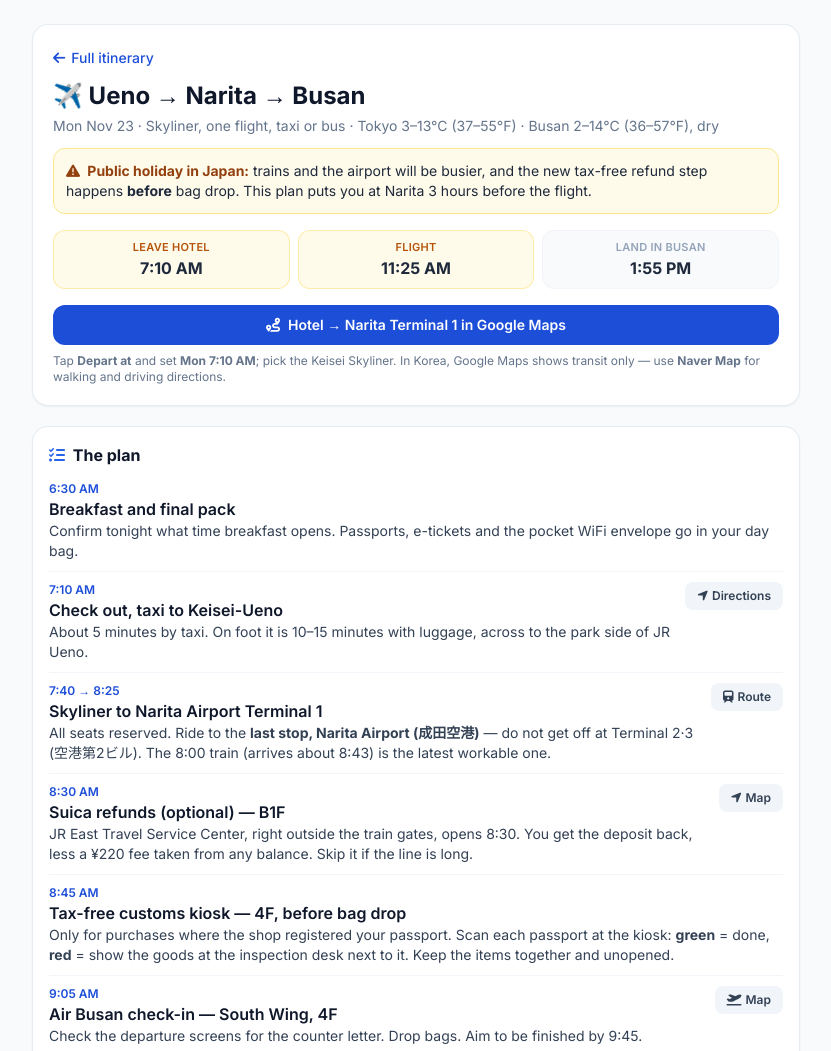
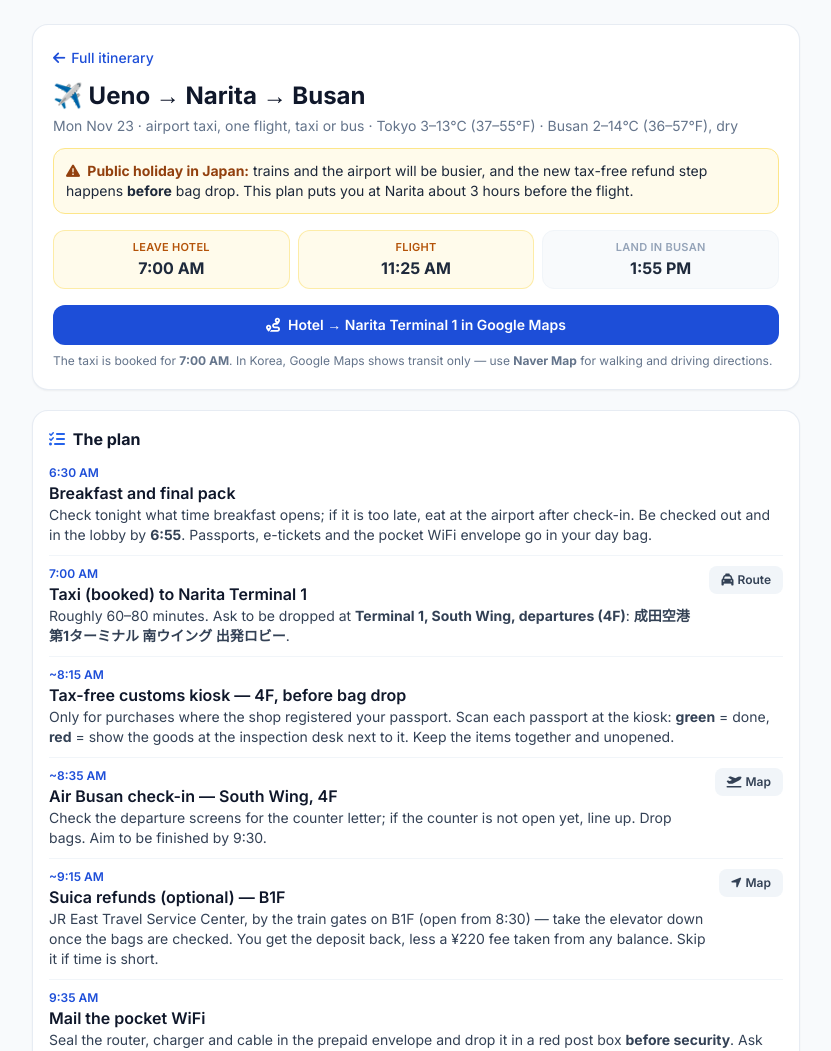
Before and after one commit to pho2go/japan-korea-itinerary, a plain HTML site: page narita-busan.html in a window 1280 px wide. Shown: the top 1051 px of the page, without its empty margins (224-1055 px from the left). Drawn offline with nearby package versions, Linux system fonts and the light colour scheme.

Commit message:
Nov 23: airport taxi booked for 7:00 AM replaces the Skyliner on the day page and itinerary
Co-Authored-By: Claude Fable 5.2 <noreply@anthropic.com>
Claude-Session: https://claude.ai/code/session_01PjRRv6RmcRMAcpouhfRttE

```diff
--- a/narita-busan.html
+++ b/narita-busan.html
@@ -32,14 +32,14 @@
             <i class="fa-solid fa-arrow-left"></i> Full itinerary
         </a>
         <h1 class="text-2xl font-bold text-slate-900">✈️ Ueno → Narita → Busan</h1>
-        <p class="text-sm text-slate-500 mt-1">Mon Nov 23 · Skyliner, one flight, taxi or bus · Tokyo 3–13°C (37–55°F) · Busan 2–14°C (36–57°F), dry</p>
+        <p class="text-sm text-slate-500 mt-1">Mon Nov 23 · airport taxi, one flight, taxi or bus · Tokyo 3–13°C (37–55°F) · Busan 2–14°C (36–57°F), dry</p>
         <div class="mt-3 bg-amber-50 border border-amber-200 rounded-xl p-3 text-sm text-slate-800">
-            <strong class="text-amber-800"><i class="fa-solid fa-triangle-exclamation mr-1"></i> Public holiday in Japan:</strong> trains and the airport will be busier, and the new tax-free refund step happens <strong>before</strong> bag drop. This plan puts you at Narita 3 hours before the flight.
+            <strong class="text-amber-800"><i class="fa-solid fa-triangle-exclamation mr-1"></i> Public holiday in Japan:</strong> trains and the airport will be busier, and the new tax-free refund step happens <strong>before</strong> bag drop. This plan puts you at Narita about 3 hours before the flight.
         </div>
         <div class="grid grid-cols-3 gap-2 mt-4 text-center">
             <div class="bg-amber-50 border border-amber-200/70 rounded-xl p-2">
                 <span class="text-[11px] font-semibold text-amber-700 uppercase tracking-wide block">Leave hotel</span>
-                <span class="text-base font-bold text-slate-800">7:10 AM</span>
+                <span class="text-base font-bold text-slate-800">7:00 AM</span>
             </div>
             <div class="bg-amber-50 border border-amber-200/70 rounded-xl p-2">
                 <span class="text-[11px] font-semibold text-amber-700 uppercase tracking-wide block">Flight</span>
@@ -50,11 +50,11 @@
                 <span class="text-base font-bold text-slate-800">1:55 PM</span>
             </div>
         </div>
-        <a href="https://www.google.com/maps/dir/?api=1&amp;origin=Hotel%20Crown%20Hills%20Ueno%20Premier&amp;origin_place_id=ChIJG-r5XJ-OGGARwJj5DTuWZzQ&amp;destination=Narita%20Airport%20Terminal%201&amp;travelmode=transit" target="_blank" rel="noopener noreferrer"
+        <a href="https://www.google.com/maps/dir/?api=1&amp;origin=Hotel%20Crown%20Hills%20Ueno%20Premier&amp;origin_place_id=ChIJG-r5XJ-OGGARwJj5DTuWZzQ&amp;destination=Narita%20Airport%20Terminal%201&amp;travelmode=driving" target="_blank" rel="noopener noreferrer"
            class="no-print mt-4 w-full px-4 py-2.5 bg-brand-600 hover:bg-brand-700 text-white text-sm font-semibold rounded-xl transition flex items-center justify-center gap-2">
             <i class="fa-solid fa-route"></i> Hotel → Narita Terminal 1 in Google Maps
         </a>
-        <p class="text-xs text-slate-500 mt-2">Tap <strong>Depart at</strong> and set <strong>Mon 7:10 AM</strong>; pick the Keisei Skyliner. In Korea, Google Maps shows transit only — use <strong>Naver Map</strong> for walking and driving directions.</p>
+        <p class="text-xs text-slate-500 mt-2">The taxi is booked for <strong>7:00 AM</strong>. In Korea, Google Maps shows transit only — use <strong>Naver Map</strong> for walking and driving directions.</p>
     </header>
 
     <section class="bg-white rounded-2xl p-4 shadow-sm border border-slate-200/80">
@@ -64,37 +64,21 @@
                 <div>
                     <div class="text-xs font-semibold text-brand-600">6:30 AM</div>
                     <div class="font-semibold text-slate-900">Breakfast and final pack</div>
-                    <div class="text-sm text-slate-700">Confirm tonight what time breakfast opens. Passports, e-tickets and the pocket WiFi envelope go in your day bag.</div>
+                    <div class="text-sm text-slate-700">Check tonight what time breakfast opens; if it is too late, eat at the airport after check-in. Be checked out and in the lobby by <strong>6:55</strong>. Passports, e-tickets and the pocket WiFi envelope go in your day bag.</div>
                 </div>
 
             </li>
             <li class="py-2.5 flex items-start justify-between gap-3">
                 <div>
-                    <div class="text-xs font-semibold text-brand-600">7:10 AM</div>
-                    <div class="font-semibold text-slate-900">Check out, taxi to Keisei-Ueno</div>
-                    <div class="text-sm text-slate-700">About 5 minutes by taxi. On foot it is 10–15 minutes with luggage, across to the park side of JR Ueno.</div>
+                    <div class="text-xs font-semibold text-brand-600">7:00 AM</div>
+                    <div class="font-semibold text-slate-900">Taxi (booked) to Narita Terminal 1</div>
+                    <div class="text-sm text-slate-700">Roughly 60–80 minutes. Ask to be dropped at <strong>Terminal 1, South Wing, departures (4F)</strong>: <strong>成田空港 第1ターミナル 南ウイング 出発ロビー</strong>.</div>
                 </div>
-                <a href="https://www.google.com/maps/dir/?api=1&amp;origin=Hotel%20Crown%20Hills%20Ueno%20Premier&amp;origin_place_id=ChIJG-r5XJ-OGGARwJj5DTuWZzQ&amp;destination=%E4%BA%AC%E6%88%90%E4%B8%8A%E9%87%8E%E9%A7%85&amp;travelmode=walking" target="_blank" rel="noopener noreferrer" class="no-print shrink-0 px-3 py-1.5 bg-slate-100 hover:bg-slate-200 text-slate-700 text-xs font-semibold rounded-lg inline-flex items-center gap-1"><i class="fa-solid fa-location-arrow"></i> Directions</a>
+                <a href="https://www.google.com/maps/dir/?api=1&amp;origin=Hotel%20Crown%20Hills%20Ueno%20Premier&amp;origin_place_id=ChIJG-r5XJ-OGGARwJj5DTuWZzQ&amp;destination=Narita%20Airport%20Terminal%201&amp;travelmode=driving" target="_blank" rel="noopener noreferrer" class="no-print shrink-0 px-3 py-1.5 bg-slate-100 hover:bg-slate-200 text-slate-700 text-xs font-semibold rounded-lg inline-flex items-center gap-1"><i class="fa-solid fa-taxi"></i> Route</a>
             </li>
             <li class="py-2.5 flex items-start justify-between gap-3">
                 <div>
-                    <div class="text-xs font-semibold text-brand-600">7:40 → 8:25</div>
-                    <div class="font-semibold text-slate-900">Skyliner to Narita Airport Terminal 1</div>
-                    <div class="text-sm text-slate-700">All seats reserved. Ride to the <strong>last stop, Narita Airport (成田空港)</strong> — do not get off at Terminal 2·3 (空港第2ビル). The 8:00 train (arrives about 8:43) is the latest workable one.</div>
-                </div>
-                <a href="https://www.google.com/maps/dir/?api=1&amp;origin=%E4%BA%AC%E6%88%90%E4%B8%8A%E9%87%8E%E9%A7%85&amp;destination=Narita%20Airport%20Terminal%201&amp;travelmode=transit" target="_blank" rel="noopener noreferrer" class="no-print shrink-0 px-3 py-1.5 bg-slate-100 hover:bg-slate-200 text-slate-700 text-xs font-semibold rounded-lg inline-flex items-center gap-1"><i class="fa-solid fa-train"></i> Route</a>
-            </li>
-            <li class="py-2.5 flex items-start justify-between gap-3">
-                <div>
-                    <div class="text-xs font-semibold text-brand-600">8:30 AM</div>
-                    <div class="font-semibold text-slate-900">Suica refunds (optional) — B1F</div>
-                    <div class="text-sm text-slate-700">JR East Travel Service Center, right outside the train gates, opens 8:30. You get the deposit back, less a ¥220 fee taken from any balance. Skip it if the line is long.</div>
-                </div>
-                <a href="https://www.google.com/maps/search/?api=1&amp;query=JR%20EAST%20Travel%20Service%20Center%20Narita%20Airport%20Terminal%201" target="_blank" rel="noopener noreferrer" class="no-print shrink-0 px-3 py-1.5 bg-slate-100 hover:bg-slate-200 text-slate-700 text-xs font-semibold rounded-lg inline-flex items-center gap-1"><i class="fa-solid fa-location-arrow"></i> Map</a>
-            </li>
-            <li class="py-2.5 flex items-start justify-between gap-3">
-                <div>
-                    <div class="text-xs font-semibold text-brand-600">8:45 AM</div>
+                    <div class="text-xs font-semibold text-brand-600">~8:15 AM</div>
                     <div class="font-semibold text-slate-900">Tax-free customs kiosk — 4F, before bag drop</div>
                     <div class="text-sm text-slate-700">Only for purchases where the shop registered your passport. Scan each passport at the kiosk: <strong>green</strong> = done, <strong>red</strong> = show the goods at the inspection desk next to it. Keep the items together and unopened.</div>
                 </div>
@@ -102,11 +86,19 @@
             </li>
             <li class="py-2.5 flex items-start justify-between gap-3">
                 <div>
-                    <div class="text-xs font-semibold text-brand-600">9:05 AM</div>
+                    <div class="text-xs font-semibold text-brand-600">~8:35 AM</div>
                     <div class="font-semibold text-slate-900">Air Busan check-in — South Wing, 4F</div>
-                    <div class="text-sm text-slate-700">Check the departure screens for the counter letter. Drop bags. Aim to be finished by 9:45.</div>
+                    <div class="text-sm text-slate-700">Check the departure screens for the counter letter; if the counter is not open yet, line up. Drop bags. Aim to be finished by 9:30.</div>
                 </div>
                 <a href="https://www.google.com/maps/search/?api=1&amp;query=Narita%20Airport%20Terminal%201%20South%20Wing" target="_blank" rel="noopener noreferrer" class="no-print shrink-0 px-3 py-1.5 bg-slate-100 hover:bg-slate-200 text-slate-700 text-xs font-semibold rounded-lg inline-flex items-center gap-1"><i class="fa-solid fa-plane-departure"></i> Map</a>
+            </li>
+            <li class="py-2.5 flex items-start justify-between gap-3">
+                <div>
+                    <div class="text-xs font-semibold text-brand-600">~9:15 AM</div>
+                    <div class="font-semibold text-slate-900">Suica refunds (optional) — B1F</div>
+                    <div class="text-sm text-slate-700">JR East Travel Service Center, by the train gates on B1F (open from 8:30) — take the elevator down once the bags are checked. You get the deposit back, less a ¥220 fee taken from any balance. Skip it if time is short.</div>
+                </div>
+                <a href="https://www.google.com/maps/search/?api=1&amp;query=JR%20EAST%20Travel%20Service%20Center%20Narita%20Airport%20Terminal%201" target="_blank" rel="noopener noreferrer" class="no-print shrink-0 px-3 py-1.5 bg-slate-100 hover:bg-slate-200 text-slate-700 text-xs font-semibold rounded-lg inline-flex items-center gap-1"><i class="fa-solid fa-location-arrow"></i> Map</a>
             </li>
             <li class="py-2.5 flex items-start justify-between gap-3">
                 <div>
@@ -178,7 +170,7 @@
     <section class="bg-white rounded-2xl p-4 shadow-sm border border-amber-200">
         <h2 class="font-bold text-slate-900 mb-2"><i class="fa-solid fa-bell text-amber-500 mr-1"></i> Tonight (Sun Nov 22)</h2>
         <ul class="text-sm text-slate-700 list-disc pl-5 space-y-1">
-            <li><strong>Skyliner:</strong> buy (or change to) the <strong>7:40 AM</strong> train — online, or at the Keisei-Ueno counter. Ask the hotel desk for a <strong>7:10 AM taxi</strong>.</li>
+            <li><strong>Taxi:</strong> booked for <strong>7:00 AM</strong> to Narita Terminal 1. Confirm tonight that the fare is fixed, whether it takes cards, and that everyone's bags fit.</li>
             <li><strong>Air Busan bags:</strong> check the allowance in the booking and pre-buy extra weight online if needed; it costs more at the airport. Carry-on limit is 10 kg.</li>
             <li><strong>Korea e-Arrival Card</strong> for every traveler.</li>
             <li><strong>Korea eSIM</strong> installed; <strong>Naver Map</strong> and <strong>Papago</strong> downloaded. Japan data stops at the border.</li>
@@ -222,7 +214,7 @@
                 <h3 class="font-semibold text-slate-900">Handy phrases</h3>
                 <table class="w-full text-sm mt-1">
                     <tbody class="divide-y divide-slate-100">
-                        <tr><td class="py-1.5 pr-3 font-medium">Keisei Ueno eki made onegai shimasu</td><td class="py-1.5 text-slate-500">To Keisei-Ueno Station, please (taxi)</td></tr>
+                        <tr><td class="py-1.5 pr-3 font-medium">Narita kūkō, dai-ichi tāminaru, minami uingu made onegai shimasu</td><td class="py-1.5 text-slate-500">To Narita Terminal 1, South Wing, please (taxi)</td></tr>
                         <tr><td class="py-1.5 pr-3 font-medium">Menzei no tetsuzuki wa doko desu ka?</td><td class="py-1.5 text-slate-500">Where is the tax-free procedure?</td></tr>
                         <tr><td class="py-1.5 pr-3 font-medium">Yūbin posuto wa doko desu ka?</td><td class="py-1.5 text-slate-500">Where is a post box?</td></tr>
                         <tr><td class="py-1.5 pr-3 font-medium">Annyeonghaseyo (안녕하세요)</td><td class="py-1.5 text-slate-500">Hello (Korean)</td></tr>
@@ -234,7 +226,7 @@
         </div>
     </details>
 
-    <p class="text-xs text-slate-400 text-center pb-4">Skyliner times are from the Saturday/holiday timetable (7:40 → 8:25, 8:00 → 8:43); check the board on the day. JR East Travel Service Center hours (8:30–19:00) are from JR East. Tax-free kiosk location is from a Nov 2026 Narita guide. Air Busan's check-in cutoff and the post box location were not confirmed — check the airport screens and information desk. Checked Nov 22, 2026.</p>
+    <p class="text-xs text-slate-400 text-center pb-4">The taxi drive time (60–80 min) is an estimate. JR East Travel Service Center hours (8:30–19:00) are from JR East. Tax-free kiosk location is from a Nov 2026 Narita guide. Air Busan's check-in cutoff and the post box location were not confirmed — check the airport screens and information desk. Checked Nov 22, 2026.</p>
 </div>
 </body>
 </html>
```
Also changed, not shown: index.html (+9 -11 lines).
